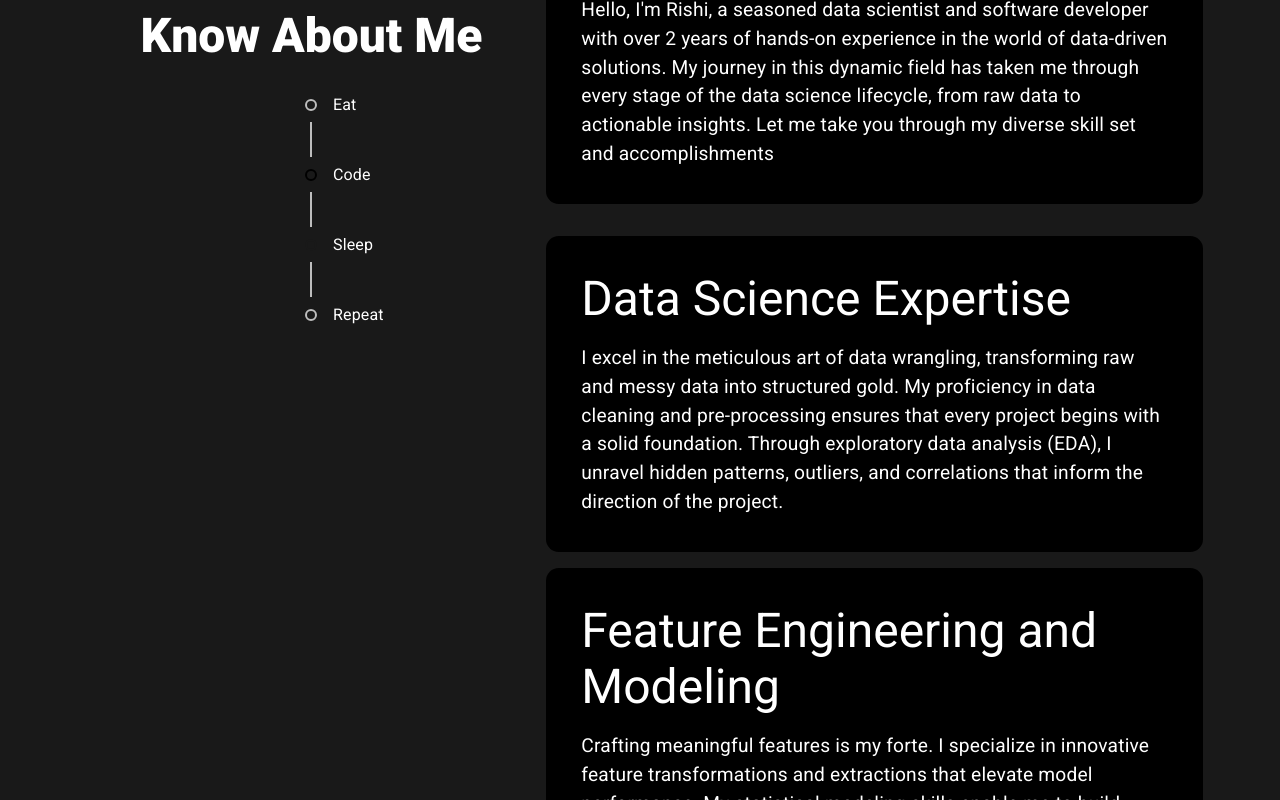
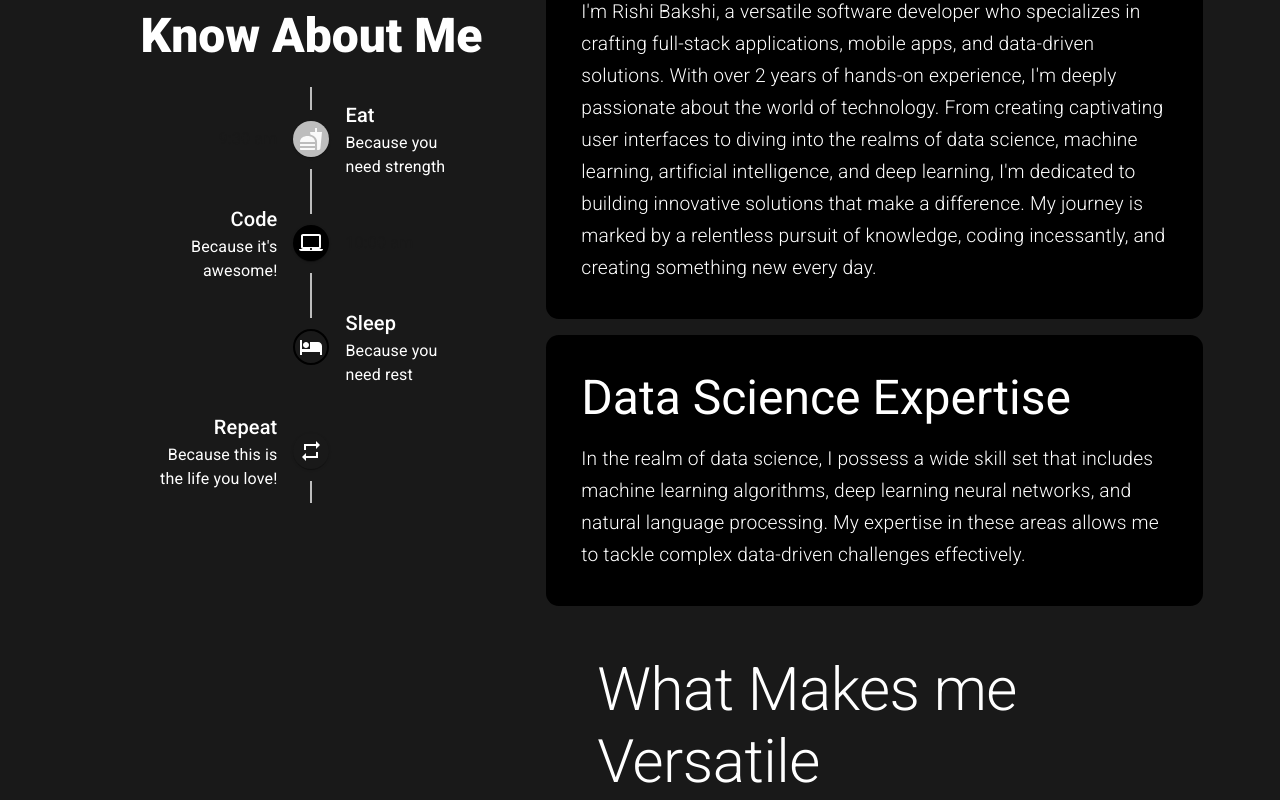
Before and after one commit to RishiBakshii/portfolio2.0-react, a React (Create React App) app: page / in a window 1280 px wide. Shown: the part 960-1760 px from the top of the page. Built offline with nearby package versions, Linux system fonts and the light colour scheme.

Commit message:
updated about-me

```diff
--- a/package.json
+++ b/package.json
@@ -16,6 +16,7 @@
     "react-dom": "^18.2.0",
     "react-router-dom": "^6.16.0",
     "react-scripts": "5.0.1",
+    "tilt.js": "^1.2.1",
     "web-vitals": "^2.1.4"
   },
   "scripts": {
--- a/public/index.html
+++ b/public/index.html
@@ -24,7 +24,7 @@
 
       /* Track */
       ::-webkit-scrollbar {
-          width: 3px;
+          width: 2px;
           background-color: black;
       }
 
--- a/src/App.js
+++ b/src/App.js
@@ -1,15 +1,14 @@
 import { Footer } from './components/Footer';
 import { Navbar } from './components/Navbar';
-import {Box,styled,Typography,Avatar,Stack,Grid, Button} from '@mui/material'
+import {Box,styled,Typography,Avatar,Stack,Grid} from '@mui/material'
 import close from './assets/close.jpg'
 import Lottie from 'lottie-react'
 import { useEffect} from 'react';
-import { TimelineMui } from './components/TimelineMui';
+import {TimelineComponent} from './components/TimelineMui'
 import { ImageListMui } from './components/ImageListMui';
 import VanillaTilt from 'vanilla-tilt'
 import { ProjectCard } from './components/ProjectCard';
 import { AboutCard } from './components/AboutCard';
-import todochampion from './assets/projectImages/todochampion.png'
 import Aos from 'aos';
 import 'aos/dist/aos.css'
 import goDownMouseWhite from './assets/animations/goDownMouseWhite.json'
@@ -20,7 +19,6 @@ import Accordion from '@mui/material/Accordion';
 import AccordionSummary from '@mui/material/AccordionSummary';
 import AccordionDetails from '@mui/material/AccordionDetails';
 import ExpandMoreIcon from '@mui/icons-material/ExpandMore';
-import { TechStack } from './components/TechStack';
 
 
 const MainSection=styled('main')({
@@ -74,7 +72,7 @@ const AboutSection=styled("section")(({theme})=>({
   padding:"2rem 6vw",
   [theme.breakpoints.down("lg")]:{
     flexDirection:"column"
-  }
+  },
 }))
 
 const ProjectSection=styled('section')(({theme})=>({
@@ -112,7 +110,7 @@ function App() {
           <Avatar data-aos={'fade'} data-aos-delay={500}  alt="RishiBakshi-photo" src={`${close}`} sx={{ height:"10rem",width:"10rem",marginBottom:"2rem",boxShadow:"0 0 1rem 1px white"}}/>
           <Box textAlign={"center"}>
           <Typography data-aos={'fade'} data-aos-delay={1000} variant='h2'  fontWeight={900}>Hello I'm RishiBakshi</Typography>
-          <Typography data-aos={'fade'} data-aos-delay={1800} gutterBottom variant='h3' fontWeight={300}>A Full stack developer/Data Scientist</Typography>
+          <Typography data-aos={'fade'} data-aos-delay={1800} gutterBottom variant='h3' fontWeight={300}>Full stack developer/Data Scientist</Typography>
           <Typography data-aos={'fade'} data-aos-delay={2000} variant='h5' mt={3} fontWeight={200}>Developed and Launched my own Social Media</Typography>
           <Typography  variant='h6' fontWeight={900} color={"white"}><a style={{color:"white",textDecoration:"none"}} target='_blank' href='https://stangchat.com'>StangChat - A genz social media platform</a></Typography>
           {/* <Button variant='contained'>Know More</Button> */}
@@ -134,34 +132,36 @@ function App() {
 
             {/* heading */}
             <Stack flex={1}   justifyContent={'center'} alignItems={"center"}>
-
                 <Typography data-aos={'fade'} gutterBottom mt={15} variant='h3' fontWeight={900}>Know About Me</Typography>
-
                   <Box data-aos='flip-left'>
-                    <TimelineMui/>
+                    <TimelineComponent/>
                   </Box>
-
-
             </Stack>
 
             {/* about cards  */}
           <Stack flex={1.4} spacing={2}>
 
-            <AboutCard heading={'Introduction'} animation={'fade'} delay={0} content={"Hello, I'm Rishi, a seasoned data scientist and software developer with over 2 years of hands-on experience in the world of data-driven solutions. My journey in this dynamic field has taken me through every stage of the data science lifecycle, from raw data to actionable insights. Let me take you through my diverse skill set and accomplishments"}/>
-
-            <Typography>
-              {/* <TechStack/> */}
-            </Typography>
+            {/* <AboutCard heading={'Introduction'} animation={'fade'} delay={0} content={"Hello, I'm Rishi, a seasoned data scientist and software developer with over 2 years of hands-on experience in the world of data-driven solutions. My journey in this dynamic field has taken me through every stage of the data science lifecycle, from raw data to actionable insights. Let me take you through my diverse skill set and accomplishments"}/>
             <AboutCard heading={'Data Science Expertise'} animation={'fade'} delay={0} content={"I excel in the meticulous art of data wrangling, transforming raw and messy data into structured gold. My proficiency in data cleaning and pre-processing ensures that every project begins with a solid foundation. Through exploratory data analysis (EDA), I unravel hidden patterns, outliers, and correlations that inform the direction of the project."}/>
             <AboutCard heading={"Feature Engineering and Modeling"} animation={'fade'} delay={0} content={"Crafting meaningful features is my forte. I specialize in innovative feature transformations and extractions that elevate model performance. My statistical modeling skills enable me to build predictive models that capture the essence of the underlying data distribution. I'm no stranger to the intricacies of hyperparameter tuning, ensuring that my models are finely tuned for optimal performance"}/>
             <AboutCard heading={"Project Portfolio"} animation={'fade'} delay={0} content={"I've conceptualized, developed, and deployed a range of end-to-end projects that showcase my capabilities. From a sophisticated movie recommendation system and sentiment analysis tool to practical solutions like laptop price prediction and student performance forecasting, I've turned complex concepts into user-friendly applications."}/>
             <AboutCard heading={"Versatile Software Developer"} animation={'fade'} delay={0} content={"My skills extend beyond data science. I possess a deep understanding of HTML, CSS, and JavaScript, enabling me to craft interactive and visually appealing front-end experiences. My proficiency in React and React Material-UI (MUI) ensures that user interfaces are modern, intuitive, and responsive."}/>
             <AboutCard heading={"Backend Mastery"} animation={'fade'} delay={0} content={"In the backend realm, I'm well-versed in a variety of technologies, including Flask, Django, and Express. I seamlessly integrate these frameworks to bring life to my applications. My expertise extends to databases like MongoDB, MySQL, and PostgreSQL, ensuring that data storage and retrieval are efficient and secure."}/>
             <AboutCard heading={"AI and Deep Learning"} animation={'fade'} delay={0} content={`I've delved into the world of deep learning and neural networks, harnessing the power of AI for complex tasks. My grasp of neural network architectures empowers me to tackle intricate problems, from image recognition to natural language processing. My passion for data-driven insights, combined with my proficiency in software development, has shaped me into a well-rounded professional. I thrive on challenges, relentlessly pursuing excellence in every project I undertake. Whether it's extracting knowledge from data, crafting elegant user interfaces, or implementing robust backend systems, I'm always eager to explore new horizons and create meaningful solutions.`}/>
-            <AboutCard heading={"Open For Collaborations"} animation={'fade'} delay={0} content={"Let's collaborate to turn ideas into reality. Feel free to reach out for discussions, collaborations, or just a friendly chat about the ever-evolving landscape of data science and technology. Feel free to personalize and adjust the content according to your actual experiences and preferences."}/>
+            <AboutCard heading={"Open For Collaborations"} animation={'fade'} delay={0} content={"Let's collaborate to turn ideas into reality. Feel free to reach out for discussions, collaborations, or just a friendly chat about the ever-evolving landscape of data science and technology. Feel free to personalize and adjust the content according to your actual experiences and preferences."}/> */}
 
 
-            <Typography data-aos={'fade'} paddingTop={3} fontWeight={100} variant='h1'>Take A look at my projects🎉</Typography>
+            <AboutCard animation={"fade"} heading={'Introduction'} content={` I'm Rishi Bakshi, a versatile software developer who specializes in crafting full-stack applications, mobile apps, and data-driven solutions. With over 2 years of hands-on experience, I'm deeply passionate about the world of technology. From creating captivating user interfaces to diving into the realms of data science, machine learning, artificial intelligence, and deep learning, I'm dedicated to building innovative solutions that make a difference. My journey is marked by a relentless pursuit of knowledge, coding incessantly, and creating something new every day.`}/>
+            <AboutCard heading={'Data Science Expertise'} content={`In the realm of data science, I possess a wide skill set that includes machine learning algorithms, deep learning neural networks, and natural language processing. My expertise in these areas allows me to tackle complex data-driven challenges effectively.`}/>
+              {/* <AboutCard heading={'What Makes me versatile'}/> */}
+
+            <Box sx={{padding:'2rem 4vw'}} data-aos={'fade-up'}>
+              <Typography variant='h2'>What Makes me Versatile</Typography>
+            </Box>
+
+            <AboutCard heading={"Full Stack Development"} content={`I have a strong command of full-stack development, allowing me to create complex web applications with user-friendly and modern interfaces. My skills cover both the front-end and back-end aspects, ensuring a seamless and interactive user experience.`}/>
+            <AboutCard heading={'React Native Proficiency'} content={`I'm well-versed in React Native, enabling me to develop mobile applications that run smoothly on various platforms. This versatility across web and mobile development positions me to tackle a wide range of projects effectively.`}/>
+            <Typography data-aos={'fade-down'} paddingTop={3} fontWeight={100} variant='h1'>Take A look at my projects🎉</Typography>
           </Stack>
 
 
@@ -176,13 +176,13 @@ function App() {
                 {/* <Typography gutterBottom mt={15} variant='h2' fontWeight={900} data-aos={'fade'}>My Latest Work</Typography> */}
               </Box>
               <Box justifySelf={'center'} alignSelf={'center'}>
-                <Typography gutterBottom mt={25} variant='h1' fontWeight={300} data-aos={'fade'}>Full Stack Web applications</Typography>
+                <Typography gutterBottom mt={25} variant='h1' fontWeight={300} data-aos={'fade-down'}>Full Stack Web applications</Typography>
               </Box>
 
               <Stack mt={15} width={"100%"} direction={'column'} justifyContent={'space-evenly'} alignItems={'center'}>
 
                 {/* logo area */}
-                <Stack justifyContent={'center'} alignItems={'center'} direction={'column'}>
+                <Stack justifyContent={'center'} alignItems={'center'} direction={'column'} data-aos={"fade-up"}>
                   <img height={'200px'} src={logo512} alt="stangchat Logo" />
                   <Typography mt={1} fontWeight={300} variant='h4'>StangChat</Typography>
                 </Stack>
@@ -190,7 +190,7 @@ function App() {
                 {/* content part */}
                 <Stack spacing={1} mt={5} bgcolor={theme.palette.primary.main} width={"100%"} justifySelf={'flex-start'} alignSelf={'flex-start'}>
                   {/* <Typography fontWeight={'600'} variant='h4'>What is StangChat?</Typography> */}
-                  <BasicAccordion heading={'What is StangChat'} content={`StangChat is an innovative social media platform that I had the privilege to develop and found. It's a comprehensive full-stack web application that leverages Flask for its robust backend and React for an intuitive frontend user experience`}/>
+                  <BasicAccordion data-aos={"fade-up"} heading={'What is StangChat'} content={`StangChat is an innovative social media platform that I had the privilege to develop and found. It's a comprehensive full-stack web application that leverages Flask for its robust backend and React for an intuitive frontend user experience`}/>
 
 
 
@@ -283,7 +283,7 @@ function App() {
                 <Typography gutterBottom mt={25} variant='h1' fontWeight={300} data-aos={'fade'}>Machine Learning-Driven Solutions</Typography>
               </Box>
 
-              <Grid mt={10} container gap={4} justifyContent={'center'} alignContent={'center'}>
+              <Grid mt={10} container gap={4} justifyContent={'center'} alignContent={'center'} data-aos={"fade-up"}>
                 <ProjectCard name={"Movie Recommender System"} img={"https://github.com/RishiBakshii/Movie-Recommender-System/blob/main/backend/static/Images/ui%20image%201.png?raw=true"} desc={'Flickfinder -MovieMatch is a movie recommendation webapp where one can choose from a list of 5000 movies and based on selection this will recommend you 5 movies followed by their details and starcast'} githubLink={"https://github.com/RishiBakshii/Movie-Recommender-System"} deploymentLink={'https://github.com/RishiBakshii/Movie-Recommender-System'}/>
                 <ProjectCard name={'Bike Price Prediction'} img={"https://rishibakshii.github.io/portfolio/assets/project-Covers/Your%20paragraph%20text%20(2).png"} desc={"A Flask Web application powered by XGBoost that predicts the prices of Bikes at an accuracy of 93%"} githubLink={"https://github.com/RishiBakshii/Bike-Price-Predictor"} deploymentLink={"https://bike-price-predictor.onrender.com/"}/>
                 <ProjectCard name={'Laptop Price Predictor'} img={"https://rishibakshii.github.io/portfolio/assets/project-Covers/LAPTOP%20PRICE%20PREDICTOR.png"} desc={"A Flask Powered Web Application which predicts the price of a laptop based on different configurations"} githubLink={"https://github.com/RishiBakshii/Laptop-Price-Predictor"} deploymentLink={"https://laptop-price-predictor-plkk.onrender.com/"}/>
--- a/src/components/AboutCard.jsx
+++ b/src/components/AboutCard.jsx
@@ -23,7 +23,7 @@ export const AboutCard = ({ heading, content,animation,delay}) => {
       <Typography gutterBottom variant="h3">
         {heading}
       </Typography>
-      <Typography lineHeight={"1.8rem"} fontSize={"1.2rem"} variant="body1">
+      <Typography lineHeight={"2rem"} fontSize={"1.2rem"} fontWeight={300} variant="body1">
         {content}
       </Typography>
     </CustomComponent>
--- a/src/components/Accordian.jsx
+++ b/src/components/Accordian.jsx
@@ -9,7 +9,7 @@ import theme from '../theme';
 export default function BasicAccordion({heading,content}) {
   return (
     <>
-      <Accordion  sx={{bgcolor:theme.palette.secondary.main,color:"white"}}>
+      <Accordion sx={{bgcolor:theme.palette.secondary.main,color:"white"}}>
         <AccordionSummary
           expandIcon={<ExpandMoreIcon sx={{"color":'white'}} />}
           aria-controls="panel1a-content"
--- a/src/components/TimelineMui.jsx
+++ b/src/components/TimelineMui.jsx
@@ -1,41 +1,95 @@
-import React from 'react'
+import * as React from 'react';
 import Timeline from '@mui/lab/Timeline';
 import TimelineItem from '@mui/lab/TimelineItem';
 import TimelineSeparator from '@mui/lab/TimelineSeparator';
 import TimelineConnector from '@mui/lab/TimelineConnector';
 import TimelineContent from '@mui/lab/TimelineContent';
+import TimelineOppositeContent from '@mui/lab/TimelineOppositeContent';
 import TimelineDot from '@mui/lab/TimelineDot';
+import FastfoodIcon from '@mui/icons-material/Fastfood';
+import LaptopMacIcon from '@mui/icons-material/LaptopMac';
+import HotelIcon from '@mui/icons-material/Hotel';
+import RepeatIcon from '@mui/icons-material/Repeat';
+import Typography from '@mui/material/Typography';
 
-export const TimelineMui = () => {
+export const TimelineComponent=()=> {
   return (
-    <Timeline position="right" sx={{minWidth:"18rem"}}>
+    <Timeline position="alternate">
       <TimelineItem>
+        <TimelineOppositeContent
+          sx={{ m: 'auto 0' }}
+          align="right"
+          variant="body2"
+          color="text.secondary"
+        >
+          9:30 am
+        </TimelineOppositeContent>
         <TimelineSeparator>
-        <TimelineDot variant="outlined" />
+          <TimelineConnector />
+          <TimelineDot>
+            <FastfoodIcon />
+          </TimelineDot>
           <TimelineConnector />
         </TimelineSeparator>
-      <TimelineContent>Eat</TimelineContent>
+        <TimelineContent sx={{ py: '12px', px: 2 }}>
+          <Typography variant="h6" component="span">
+            Eat
+          </Typography>
+          <Typography>Because you need strength</Typography>
+        </TimelineContent>
+      </TimelineItem>
+      <TimelineItem>
+        <TimelineOppositeContent
+          sx={{ m: 'auto 0' }}
+          variant="body2"
+          color="text.secondary"
+        >
+          10:00 am
+        </TimelineOppositeContent>
+        <TimelineSeparator>
+          <TimelineConnector />
+          <TimelineDot color="primary">
+            <LaptopMacIcon />
+          </TimelineDot>
+          <TimelineConnector />
+        </TimelineSeparator>
+        <TimelineContent sx={{ py: '12px', px: 2 }}>
+          <Typography variant="h6" component="span">
+            Code
+          </Typography>
+          <Typography>Because it&apos;s awesome!</Typography>
+        </TimelineContent>
       </TimelineItem>
       <TimelineItem>
         <TimelineSeparator>
-        <TimelineDot variant="outlined" color="primary" />
           <TimelineConnector />
+          <TimelineDot color="primary" variant="outlined">
+            <HotelIcon />
+          </TimelineDot>
+          <TimelineConnector sx={{ bgcolor: 'secondary.main' }} />
         </TimelineSeparator>
-      <TimelineContent>Code</TimelineContent>
+        <TimelineContent sx={{ py: '12px', px: 2 }}>
+          <Typography variant="h6" component="span">
+            Sleep
+          </Typography>
+          <Typography>Because you need rest</Typography>
+        </TimelineContent>
       </TimelineItem>
       <TimelineItem>
         <TimelineSeparator>
-        <TimelineDot variant="outlined" color="secondary" />
+          <TimelineConnector sx={{ bgcolor: 'secondary.main' }} />
+          <TimelineDot color="secondary">
+            <RepeatIcon />
+          </TimelineDot>
           <TimelineConnector />
         </TimelineSeparator>
-      <TimelineContent>Sleep</TimelineContent>
-    </TimelineItem>
-    <TimelineItem>
-      <TimelineSeparator>
-        <TimelineDot variant="outlined" />
-      </TimelineSeparator>
-      <TimelineContent>Repeat</TimelineContent>
+        <TimelineContent sx={{ py: '12px', px: 2 }}>
+          <Typography variant="h6" component="span">
+            Repeat
+          </Typography>
+          <Typography>Because this is the life you love!</Typography>
+        </TimelineContent>
       </TimelineItem>
     </Timeline>
-  )
+  );
 }
```
Also changed, not shown: src/components/ImageListMui.jsx (+20 -11 lines), src/components/ProjectCard.jsx (+12 -15 lines), src/assets/wavehaikei.png (added), 1 other file (tests, documents, lock files or other folders). Lines whose indentation alone changed are shown as unchanged.
